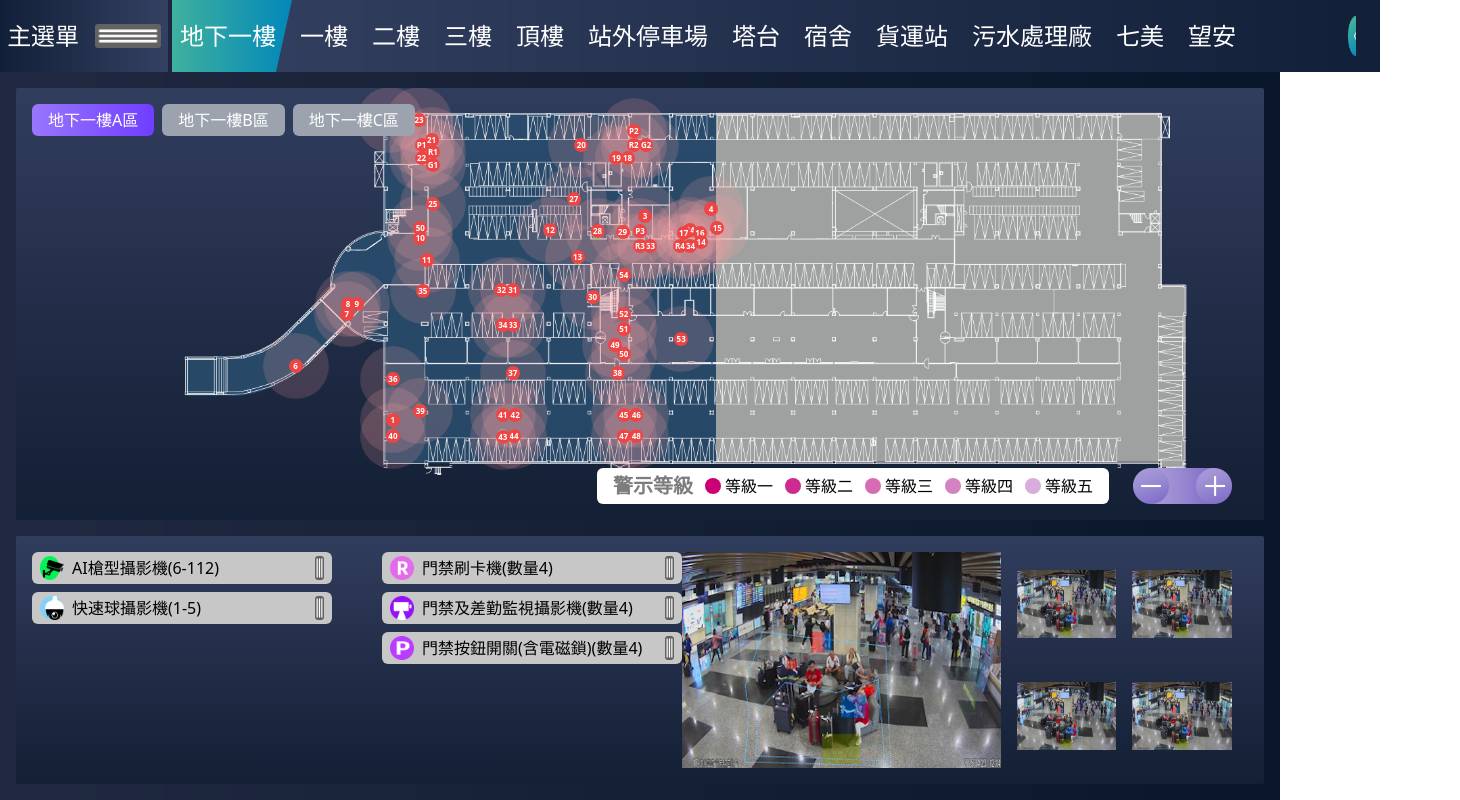
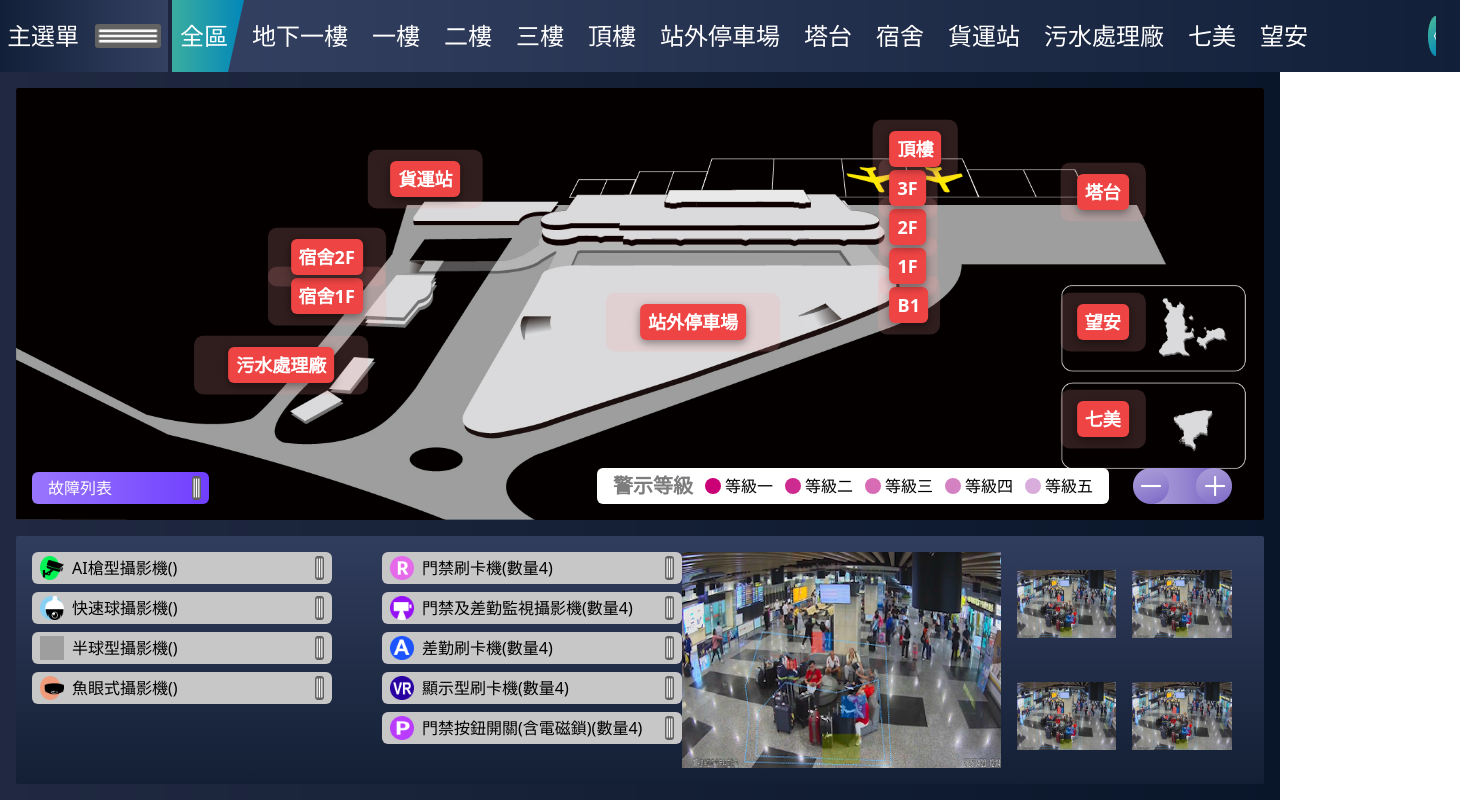
Before and after one commit to BearAndrew/penghu, a Vue app: page /map/1/1 in a window 1280 px wide. Shown: the whole page, 1460 px wide, since content can reach past the window. Built offline with nearby package versions, Linux system fonts and the light colour scheme; sample sign-in values are in the browser's storage; grey boxes are pictures that could not be loaded.

Commit message:
feat: 全區

```diff
--- a/src/layouts/Navbar.vue
+++ b/src/layouts/Navbar.vue
@@ -142,7 +142,6 @@ export default {
       if (!this.matchedSubNav || !Array.isArray(this.matchedSubNav.children)) {
         return [];
       }
-      console.log(this.subNavbar);
       return this.matchedSubNav.children || [];
     },
   },
--- a/src/pages/map/MapLayout.vue
+++ b/src/pages/map/MapLayout.vue
@@ -12,7 +12,7 @@
       <div class="flex relative"
         :class="currentMap?.layout == 'flex-col' ? 'flex-grow-[2] w-full h-0' : 'flex-grow w-0 h-full'">
         <MapComponent class="w-full h-full" :image-sources="currentContent.imageSources"
-          :data-points="currentContent.dataPoints" :active-points-index="activePointsIndex" />
+          :data-points="currentContent.dataPoints" :active-points-index="activePointsIndex" :is-overall="routeId === 1" />
 
         <div v-if="currentMap.contents.length > 1"
           class="absolute top-4 left-4 flex items-center justify-center gap-2 w-fit h-fit">
@@ -22,6 +22,12 @@
               : 'bg-gray-400'">
             {{ value.subtitle }}
           </router-link>
+        </div>
+
+        <div
+          class="absolute bottom-4 left-4 flex items-center justify-center gap-20 w-fit h-fit bg-gradient-to-r from-[#9976fd] to-[#6f3eff] pl-4 pr-2 py-1 rounded-md text-white cursor-pointer">
+          <span>故障列表</span>
+          <img src="/assets/img/map/ui/hamburger.png" class="h-6" />
         </div>
       </div>
       <MapInfoComponent :class="currentMap?.layout == 'flex-col' ? 'flex-grow w-full h-0' : 'w-[400px] h-full'"
@@ -46,8 +52,18 @@ export default {
   data() {
     return {
       mapDataList: [],
-      activePointsIndex: [] // 呼叫API動態更新這個數值，標出地圖上發生警戒的位置
+      activePointsIndex: [], // 呼叫API動態更新這個數值，標出地圖上發生警戒的位置
+      isOverall: false
     };
+  },
+  watch: {
+    '$route.params': {
+      handler() {
+        this.updateActivePointsIndex();
+      },
+      immediate: true,
+      deep: true
+    }
   },
   computed: {
     routeId() {
--- a/src/pages/map/components/Map.vue
+++ b/src/pages/map/components/Map.vue
@@ -11,7 +11,7 @@
         'h-full object-contain pointer-events-none select-none',
       ]" draggable="false" @load="onImageLoad(index)" />
 
-      <div id="points-layer">
+      <div v-if="!isOverall" id="points-layer" :key="activePointsIndex.join(',')">
         <div v-for="(point, index) in activePoints" :key="index"
           class="absolute flex items-center justify-center text-white text-[8px] font-bold"
           :style="{ top: point.y + '%', left: point.x + '%' }">
@@ -21,6 +21,22 @@
           </div>
           <div
             class="absolute top-1/2 left-1/2 -translate-x-1/2 -translate-y-1/2 w-10 h-10 rounded-full bg-red-300 animate-pulse-radiate">
+          </div>
+        </div>
+      </div>
+
+      <!-- 全區才顯示 -->
+      <div v-if="isOverall" id="overall-layer" class="text-white">
+        <div v-for="(point, index) in dataPoints" :key="index"
+          class="absolute flex items-center justify-center text-white text-lg font-bold"
+          :style="{ top: point.y + '%', left: point.x + '%' }" @click="navigateTo(point.route)">
+          <div class="px-2 py-1 rounded-md shadow-[0_3px_8px_rgba(0,0,0,0.4)] cursor-pointer z-10"
+            :class="activePoints.includes(point) ? 'bg-red-500' : 'bg-gray-300'">
+            {{ point.label }}
+          </div>
+          <div
+            class="absolute top-1/2 left-1/2 -translate-x-1/2 -translate-y-1/2 px-2 py-1 w-fit h-fit rounded-md text-red-300 bg-red-300 whitespace-nowrap animate-pulse-radiate">
+            {{ point.label }}
           </div>
         </div>
       </div>
@@ -89,6 +105,11 @@ export default {
       type: Array,
       required: false,
       default: () => []
+    },
+    isOverall: {
+      type: Boolean,
+      required: false,
+      default: false
     }
   },
   data() {
@@ -203,9 +224,6 @@ export default {
       // 同時把 translate 初始設為 initialTranslate
       this.translate = { ...this.initialTranslate };
 
-      console.log('containerWidth', containerWidth);
-      console.log('contentWidth', contentWidth / this.scale);
-      console.log('centerContent', this.translate);
       this.scale = 1;
       setTimeout(() => {
         this.imagesReady = true;
@@ -213,6 +231,11 @@ export default {
     },
     activePointsIndexChange(newVal) {
       this.activePoints = newVal.map(i => this.dataPoints[i]).filter(p => p);
+    },
+    navigateTo(route) {
+      if (route) {
+        this.$router.push(route);
+      }
     }
   }
 }
--- /dev/null
+++ b/src/shared/data/map/1.全區.json
@@ -0,0 +1,63 @@
+{
+  "title": "全區",
+  "layout": "flex-col",
+  "contents": [
+    {
+      "subtitle": "",
+      "imageSources": ["/assets/img/map/全區/分區地圖整合.jpg"],
+      "dataPoints": [
+        { "x": 70, "y": 46, "label": "B1", "route": "/map/2/1" },
+        { "x": 70, "y": 37, "label": "1F", "route": "/map/3/1" },
+        { "x": 70, "y": 28, "label": "2F", "route": "/map/4/1" },
+        { "x": 70, "y": 19, "label": "3F", "route": "/map/5/1" },
+        { "x": 70, "y": 10, "label": "頂樓", "route": "/map/6/1" },
+        { "x": 50, "y": 50, "label": "站外停車場", "route": "/map/7/1" },
+        { "x": 85, "y": 20, "label": "塔台", "route": "/map/8/1"  },
+        { "x": 22, "y": 44, "label": "宿舍1F", "route": "/map/9/1" },
+        { "x": 22, "y": 35, "label": "宿舍2F", "route": "/map/9/2" },
+        { "x": 30, "y": 17, "label": "貨運站", "route": "/map/10/1" },
+        { "x": 17, "y": 60, "label": "污水處理廠", "route": "/map/11/1" },
+        { "x": 85, "y": 72.5, "label": "七美", "route": "/map/12/1" },
+        { "x": 85, "y": 50, "label": "望安", "route": "/map/13/1" }
+      ],
+      "info": [
+        {
+          "type": "1",
+          "text": ""
+        },
+        {
+          "type": "2",
+          "text": ""
+        },
+        {
+          "type": "3",
+          "text": ""
+        },
+        {
+          "type": "4",
+          "text": ""
+        },
+        {
+          "type": "a",
+          "text": "數量4"
+        },
+        {
+          "type": "b",
+          "text": "數量4"
+        },
+        {
+          "type": "c",
+          "text": "數量4"
+        },
+        {
+          "type": "d",
+          "text": "數量4"
+        },
+        {
+          "type": "e",
+          "text": "數量4"
+        }
+      ]
+    }
+  ]
+}
```
